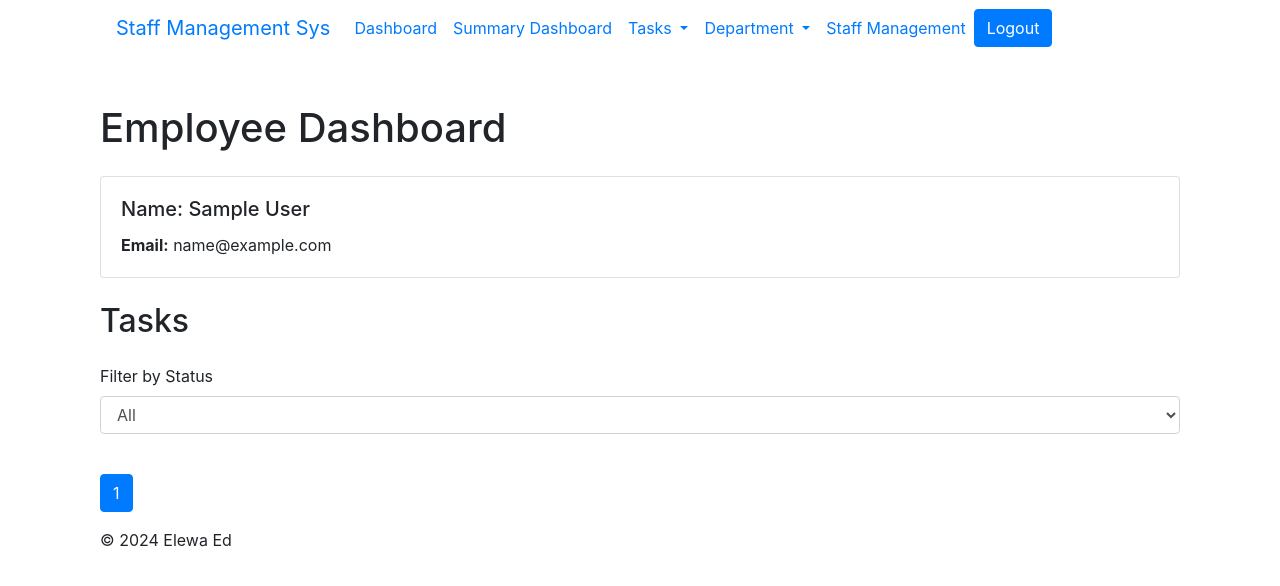
After one commit to weshy007/elewa-edu-tech-interview, a Django app: page /employee_dashboard/ in a window 1280 px wide. The commit adds this page. Shown: the top 586 px of the page. Run offline with Django 5.2, Linux system fonts and the light colour scheme; the visitor is signed in with stand-in values (Sample User, id 1); data that the repository does not hold is empty; some libraries are stand-ins or nearby versions.

```diff
--- a/company_app/models.py
+++ b/company_app/models.py
@@ -5,7 +5,7 @@ from django.utils import timezone
 
 # Create your models here.
 class CustomUser(AbstractUser):
-    is_manager = models.BooleanField(default=False)
+    department = models.ForeignKey('Department', on_delete=models.SET_NULL, null=True, blank=True)
 
 
 class Department(models.Model):
@@ -35,7 +35,7 @@ class Task(models.Model):
     description = models.TextField()
     department = models.ForeignKey(Department, on_delete=models.CASCADE, related_name='department_tasks')
     assignee = models.ForeignKey(CustomUser, on_delete=models.SET_NULL, null=True, related_name='assignee_tasks')
-    status = models.BooleanField(default=False)
+    status = models.CharField(max_length=20, choices=STATUS_CHOICES, default='Not Started')
     due_date = models.DateTimeField(default=timezone.now)
     recurring = models.CharField(max_length=10, choices=RECURRING_CHOICES, default='None')
 
--- a/company_app/templates/base.html
+++ b/company_app/templates/base.html
@@ -6,21 +6,20 @@
 <head>
     <meta charset="UTF-8">
     <link rel="stylesheet" href="https://cdn.jsdelivr.net/npm/bootstrap@4.6.2/dist/css/bootstrap.min.css" integrity="sha384-xOolHFLEh07PJGoPkLv1IbcEPTNtaed2xpHsD9ESMhqIYd0nLMwNLD69Npy4HI+N" crossorigin="anonymous">
-    <link rel="stylesheet" href="{% static 'css/index.css' %}">
     <meta name="viewport" content="width=device-width, initial-scale=1.0">
     <title>Elewa Ed</title>
 </head>
 <body class="container">
-    <main>
         {% include 'navbar.html' %}
         {% block content %}
         <!--  -->
         {% endblock content %}
-    </main>
 
-    <footer>
+
+    </body>
+    <script src="https://code.jquery.com/jquery-3.5.1.slim.min.js"></script>
+    <script src="https://cdn.jsdelivr.net/npm/bootstrap@4.5.2/dist/js/bootstrap.bundle.min.js"></script>
+    <footer class="container">
         <p>&copy; 2024 Elewa Ed</p>
     </footer>
-
-</body>
 </html>
--- /dev/null
+++ b/company_app/templates/employee_dashboard.html
@@ -0,0 +1,68 @@
+<!-- templates/employee_dashboard.html -->
+{% extends 'base.html' %}
+
+{% block content %}
+
+<div class="container mt-5">
+    <h1 class="mb-4">Employee Dashboard</h1>
+    <div class="card mb-4">
+        <div class="card-body">
+            <h5 class="card-title">Name: {{ user.first_name }} {{ user.last_name }}</h5>
+            <p class="card-text"><strong>Email:</strong> {{ user.email }}</p>
+        </div>
+    </div>
+
+    <h2 class="mb-4">Tasks</h2>
+
+    <form method="get" class="mb-3">
+        <div class="form-group">
+            <label for="status">Filter by Status</label>
+            <select name="status" id="status" class="form-control" onchange="this.form.submit()">
+                <option value="">All</option>
+                <option value="Not Started" {% if status_filter == 'Not Started' %}selected{% endif %}>Not Started</option>
+                <option value="Ongoing" {% if status_filter == 'Ongoing' %}selected{% endif %}>Ongoing</option>
+                <option value="Completed" {% if status_filter == 'Completed' %}selected{% endif %}>Completed</option>
+            </select>
+        </div>
+    </form>
+
+    <ul class="list-group">
+        {% for task in tasks %}
+            <li class="list-group-item">
+                <h5>{{ task.title }}</h5>
+                <p>{{ task.description }}</p>
+                <p><strong>Status:</strong> {{ task.status }}</p>
+                <p><strong>Due Date:</strong> {{ task.due_date }}</p>
+                <form method="post" action="{% url 'update_task_status' task.id %}">
+                    {% csrf_token %}
+                    <div class="form-group">
+                        <label for="status_{{ task.id }}">Update Status</label>
+                        <select name="status" id="status_{{ task.id }}" class="form-control" onchange="this.form.submit()">
+                            <option value="Not Started" {% if task.status == 'Not Started' %}selected{% endif %}>Not Started</option>
+                            <option value="Ongoing" {% if task.status == 'Ongoing' %}selected{% endif %}>Ongoing</option>
+                            <option value="Completed" {% if task.status == 'Completed' %}selected{% endif %}>Completed</option>
+                        </select>
+                    </div>
+                </form>
+            </li>
+        {% endfor %}
+    </ul>
+
+    <nav aria-label="Page navigation example" class="mt-4">
+        <ul class="pagination">
+            {% if tasks.has_previous %}
+                <li class="page-item"><a class="page-link" href="?page={{ tasks.previous_page_number }}{% if status_filter %}&status={{ status_filter }}{% endif %}">Previous</a></li>
+            {% endif %}
+            {% for num in tasks.paginator.page_range %}
+                <li class="page-item {% if tasks.number == num %}active{% endif %}"><a class="page-link" href="?page={{ num }}{% if status_filter %}&status={{ status_filter }}{% endif %}">{{ num }}</a></li>
+            {% endfor %}
+            {% if tasks.has_next %}
+                <li class="page-item"><a class="page-link" href="?page={{ tasks.next_page_number }}{% if status_filter %}&status={{ status_filter }}{% endif %}">Next</a></li>
+            {% endif %}
+        </ul>
+    </nav>
+</div>
+
+{% endblock %}
+
+<!-- End of company_app/templates/employee_dashboard.html -->
--- a/company_app/templates/index.html
+++ b/company_app/templates/index.html
@@ -2,6 +2,7 @@
 
 
 {% block content %}
-    <h1>Welcome to Elewa Ed</h1>
-    <p>Learn to code with us</p>
+<div class="container">
+  <p>Welcome to ELEWA CMS</p>
+</div>
 {% endblock %}
--- a/company_app/templates/navbar.html
+++ b/company_app/templates/navbar.html
@@ -1,5 +1,3 @@
-{% load bootstrap4 %}
-
 <nav class="navbar navbar-expand-lg bg-body-tertiary">
     <div class="container-fluid">
       <a class="navbar-brand" href="{% url 'index'%}">Staff Management Sys</a>
@@ -48,7 +46,7 @@
         </ul>
         <a class="btn btn-primary" href="{% url 'logout' %}" role="button">Logout</a>
        {% else %}
-       <a class="btn btn-primary" href="{% url 'register' %}" role="button">Sign Up</a>
+       <a class="btn btn-primary" href="{% url 'signup' %}" role="button">Sign Up</a>
        <a class="btn btn-primary" href="{% url 'login' %}" role="button">Login</a>
        {% endif%}
       </div>
--- a/company_app/urls.py
+++ b/company_app/urls.py
@@ -8,7 +8,10 @@ urlpatterns = [
     path('logout/', views.user_logout, name='logout'),
     path('signup/', views.signup, name='signup'),
 
-    path('dashboard/', views.dashboard, name='dashboard'),
+    path('employee_dashboard/', views.employee_dashboard, name='employee_dashboard'),
+    path('update_task_status/<int:task_id>/', views.update_task_status, name='update_task_status'),
+
+    path('dashboard/', views.manager_dashboard, name='dashboard'),
     path('summary_dashboard/', views.summary_dashboard, name='summary_dashboard'),
 
     path('task/create/', views.create_task, name='create_task'),
--- a/company_app/views.py
+++ b/company_app/views.py
@@ -1,6 +1,8 @@
 from django.contrib.auth import authenticate, login, logout
 from django.contrib.auth.decorators import login_required
+from django.core.paginator import Paginator
 from django.shortcuts import render, redirect, get_object_or_404
+from django.urls import reverse
 
 from .forms import CustomUserForm, TaskForm, DepartmentForm
 from .models import Department, Task, CustomUser
@@ -49,22 +51,53 @@ def user_logout(request):
     logout(request)
     return redirect('index')
 
+@login_required
+def employee_dashboard(request):
+    user = request.user
+    tasks = Task.objects.filter(assignee=user)
+
+    # Filter by task status
+    status_filter = request.GET.get('status')
+
+    if status_filter in ['Done', 'In Progress']:
+        tasks = tasks.filter(status=status_filter)
+
+    # Pagination
+    paginator = Paginator(tasks, 10)
+    page_number = request.GET.get('page')
+    page_obj = paginator.get_page(page_number)
+
+    context = {
+        'tasks': page_obj,
+        'user': user,
+        'status_filter': status_filter
+    }
+
+    return render(request, 'employee_dashboard.html', context)
+
 
 @login_required
-def dashboard(request):
-    # if request.user.is_manager:
-    #     # Get all departments
-    #     departments = Department.objects.filter(manager=request.user)
-    #     tasks = Task.objects.filter(department__in=departments)
-    # else:
-    #     tasks = Task.objects.filter(assignee=request.user)
+def update_task_status(request, task_id):
+    task = get_object_or_404(Task, id=task_id, assignee=request.user)
+    if request.method == 'POST':
+        new_status = request.POST.get('status')
+        if new_status in dict(Task.STATUS_CHOICES).keys():
+            task.status = new_status
+            task.save()
+    return redirect(reverse('employee_dashboard'))
 
-    users = fetch_users()
-    tasks = fetch_tasks()
+
+@login_required
+def manager_dashboard(request):
+    if request.user.is_manager:
+        # Get all departments
+        departments = Department.objects.filter(manager=request.user)
+        tasks = Task.objects.filter(department__in=departments)
+    else:
+        tasks = Task.objects.filter(assignee=request.user)
 
     context = {
         # 'departments': departments,
-        'users': users,
         'tasks': tasks
     }
 
@@ -72,6 +105,10 @@ def dashboard(request):
 
 @login_required
 def summary_dashboard(request):
+
+    users = fetch_users()
+    tasks = fetch_tasks()
+
     if request.user.is_manager:
         departments = Department.objects.filter(manager=request.user)
         total_tasks = Task.objects.filter(department__in=departments).count()
--- a/core/settings.py
+++ b/core/settings.py
@@ -147,9 +147,13 @@ STATIC_ROOT = os.path.join(BASE_DIR, 'staticfiles')
 
 DEFAULT_AUTO_FIELD = 'django.db.models.BigAutoField'
 
-LOGIN_REDIRECT_URL = 'index'
+# Custom settings
+
+LOGIN_REDIRECT_URL = 'dashboard'
 
 LOGOUT_REDIRECT_URL = 'index'
+
+LOGIN_URL = '/login/'
 
 # Email settings
 EMAIL_BACKEND = 'django.core.mail.backends.console.EmailBackend'
```
Also changed, not shown: static/css/index.css (deleted, +0 -183 lines), company_app/migrations/0004_remove_customuser_is_manager_customuser_department_and_more.py (added), static/js/script.js (added).
